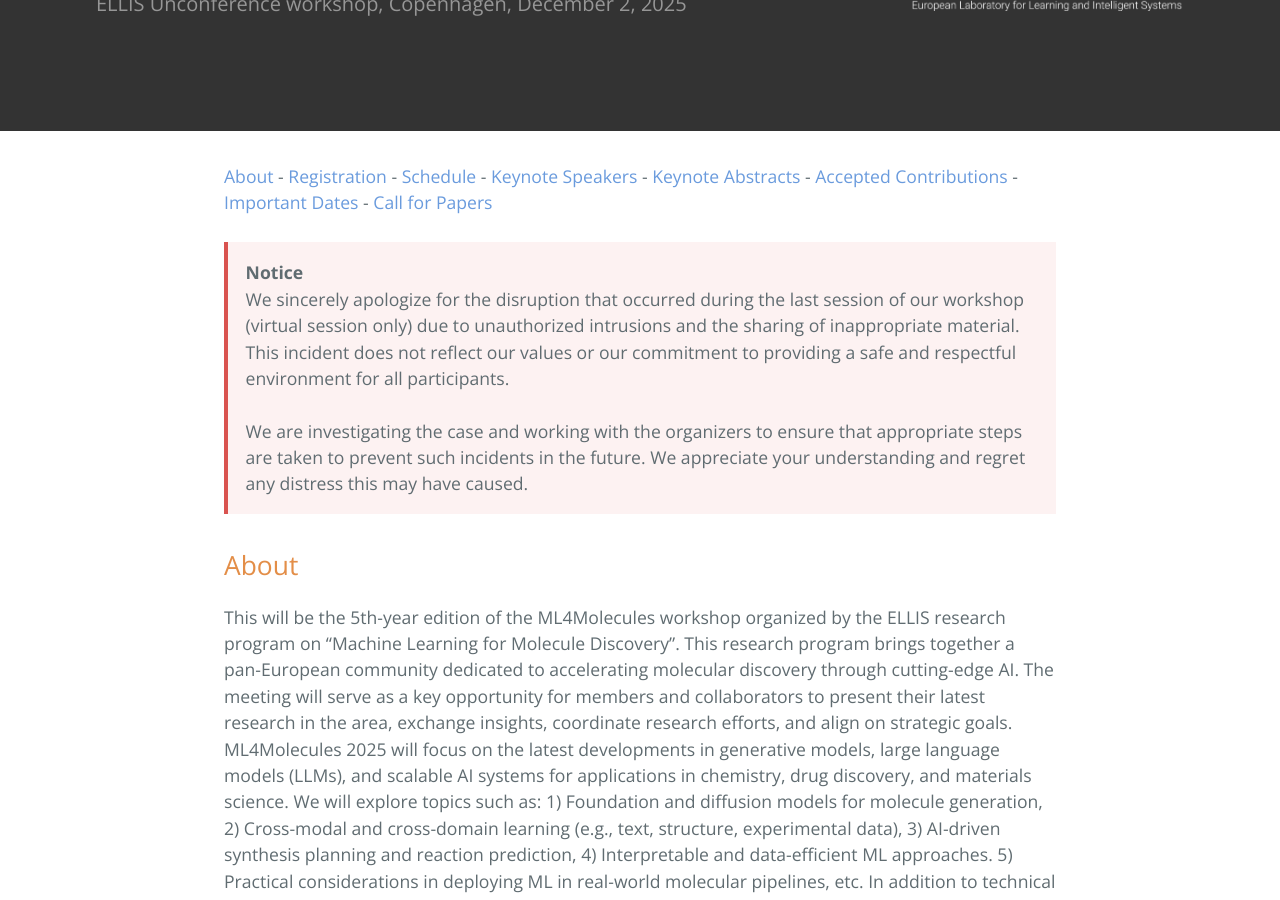
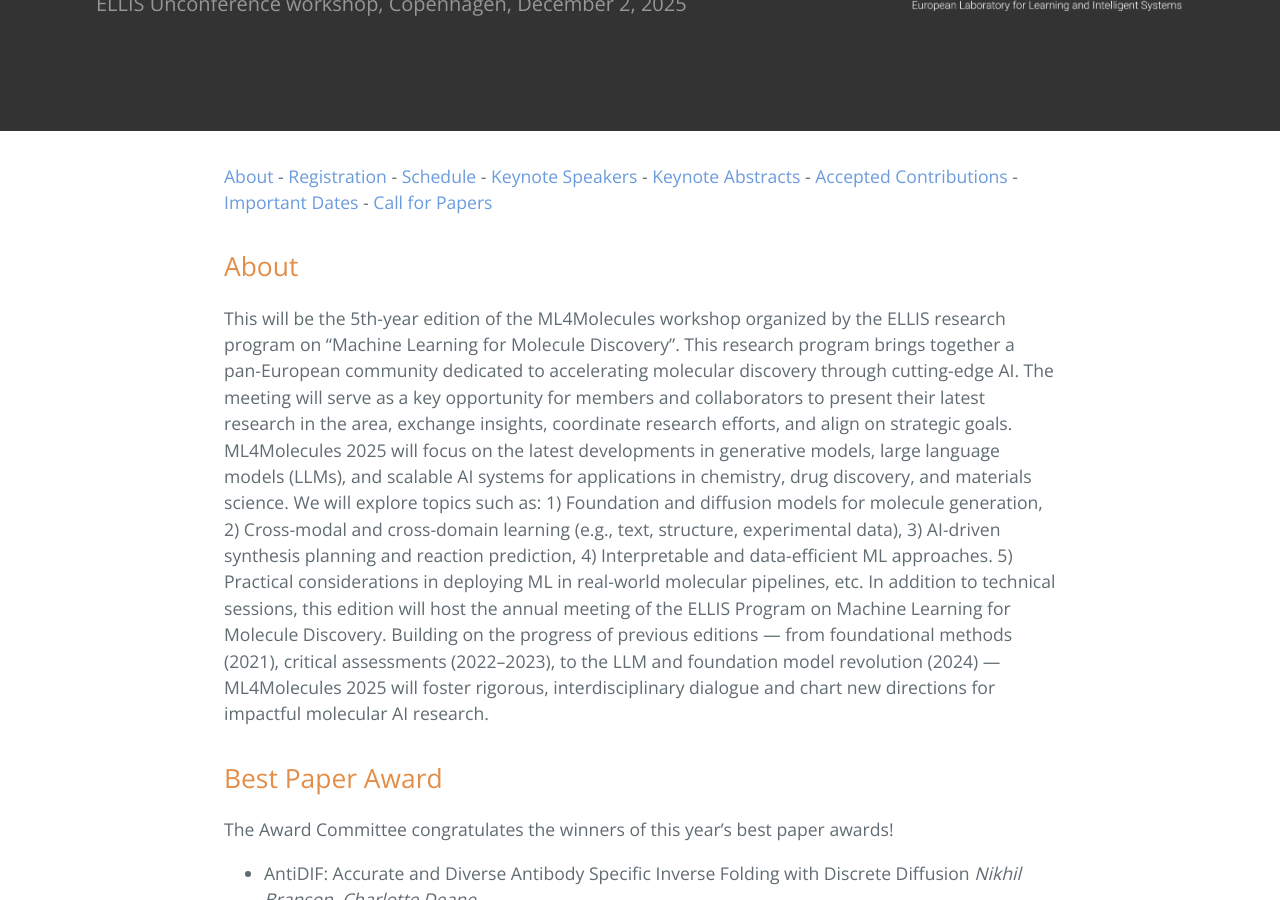
Before and after one commit to moleculediscovery/workshop2025, a Jekyll site: the page built from index.md, in a window 1280 px wide and 900 px high, scrolled down 342 px. Built offline with Jekyll 4.4.1, drawn with Linux system fonts in a browser that asks for light colours; our own code applies the rules of GitHub Pages for plain Markdown files.

Commit message:
Remove incident notice from index.md
Removed notice regarding unauthorized intrusions during the last session of the workshop.

```diff
--- a/index.md
+++ b/index.md
@@ -1,14 +1,4 @@
 [About](#about) - [Registration](#registration) - [Schedule](#schedule) - [Keynote Speakers](#keynote-speakers)  - [Keynote Abstracts](#keynote-abstracts) - [Accepted Contributions](#accepted-contributions) - [Important Dates](#important-dates) - [Call for Papers](#call-for-papers)
-
-<div style="border-left: 4px solid #d9534f; background: #fdf2f2; padding: 1em; margin: 1.5em 0;">
-<strong>Notice</strong><br>
-We sincerely apologize for the disruption that occurred during the last session of our workshop (virtual session only) due to unauthorized intrusions and the sharing of inappropriate material.
-This incident does not reflect our values or our commitment to providing a safe and respectful environment for all participants.
-
-<br><br>
-We are investigating the case and working with the organizers to ensure that appropriate steps are taken to prevent such incidents in the future.
-We appreciate your understanding and regret any distress this may have caused.
-</div>
 
 
 ## About
```
